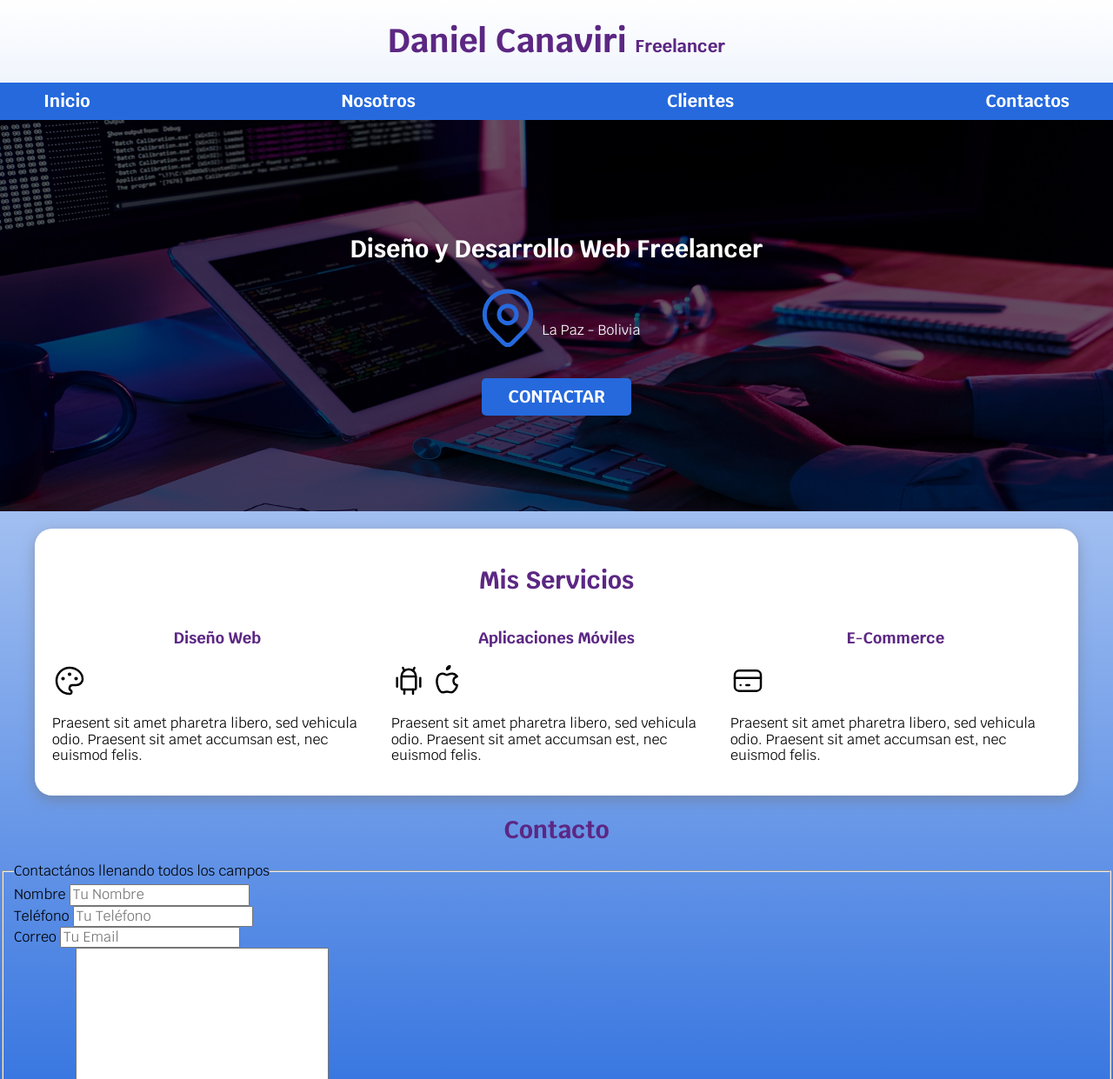
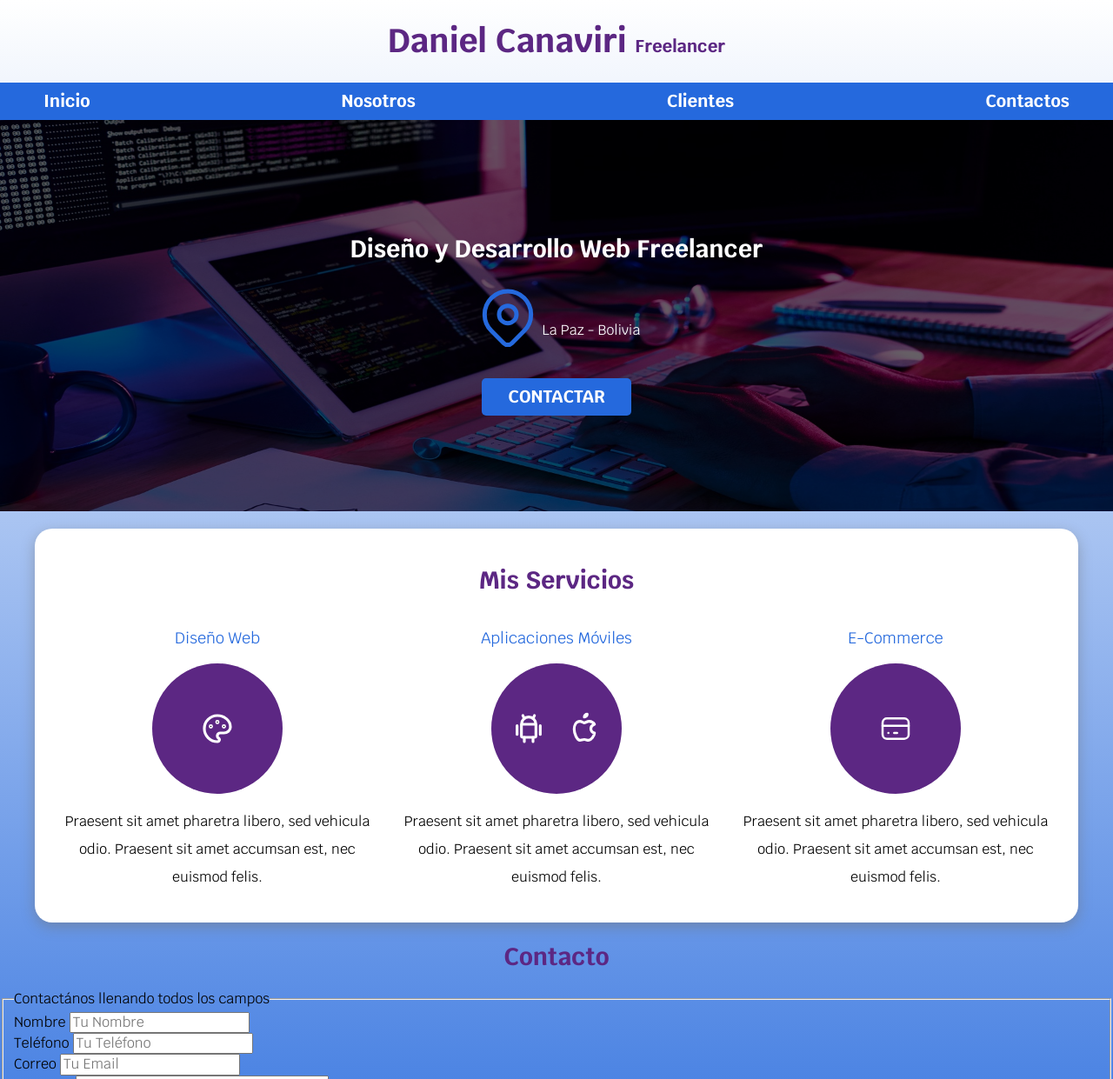
Before and after one commit to DanielCanaviriMenaWebDeveloper/Web-Site-Freelancer, a plain HTML site: page index.html in a window 1280 px wide. Shown: the top 1241 px of the page at 87% size. Drawn offline with Linux system fonts and the light colour scheme.

Commit message:
Terminando la sección de Servicios

```diff
--- a/css/styles.css
+++ b/css/styles.css
@@ -166,6 +166,34 @@ h1, h2, h3 {
     }
 }
 
+.servicio {
+    display: flex;
+    flex-direction: column;
+    align-items: center;
+}
+
+.servicio h3 {
+    color: var(--secondary);
+    font-weight: 400;
+}
+
+.servicio p {
+    line-height: 2;
+    text-align: center;
+}
+
+.servicio .iconos {
+    width: 15rem;
+    height: 15rem;
+    background-color: var(--primary);
+    display: flex;
+    justify-content: space-evenly;
+    align-items: center;
+    border-radius: 50%;
+}
+
+
+
 
 
 
--- a/index.html
+++ b/index.html
@@ -58,27 +58,31 @@
             <h2>Mis Servicios</h2>
 
             <div class="servicios">
-                <section>
+                <section class="servicio">
                     <h3>Diseño Web</h3>
+
+                    <div class="iconos">
                         <!-- Logo SVG Paleta : palette -->
                         <!-- Size: 40px -  Stroke: 1.5px - Color: #000000 -->
-                    <svg xmlns="http://www.w3.org/2000/svg" class="icon icon-tabler icon-tabler-palette" width="40" height="40" viewBox="0 0 24 24" stroke-width="1.5" stroke="#000000" fill="none" stroke-linecap="round" stroke-linejoin="round">
+                        <svg xmlns="http://www.w3.org/2000/svg" class="icon icon-tabler icon-tabler-palette" width="40" height="40" viewBox="0 0 24 24" stroke-width="1.9" stroke="#ffffff" fill="none" stroke-linecap="round" stroke-linejoin="round">
                             <path stroke="none" d="M0 0h24v24H0z" fill="none"/>
                             <path d="M12 21a9 9 0 1 1 0 -18a9 8 0 0 1 9 8a4.5 4 0 0 1 -4.5 4h-2.5a2 2 0 0 0 -1 3.75a1.3 1.3 0 0 1 -1 2.25" />
                             <circle cx="7.5" cy="10.5" r=".5" fill="currentColor" />
                             <circle cx="12" cy="7.5" r=".5" fill="currentColor" />
                             <circle cx="16.5" cy="10.5" r=".5" fill="currentColor" />
                         </svg>
+                    </div>
 
                     <p>Praesent sit amet pharetra libero, sed vehicula odio. Praesent sit amet accumsan est, nec euismod felis. </p>
                 </section>
 
-                <section>
+                <section class="servicio">
                     <h3>Aplicaciones Móviles</h3>
 
+                    <div class="iconos">
                         <!-- Logo SVG Android : brand-android -->
                         <!-- Size: 40px -  Stroke: 1.5px - Color: #000000 -->
-                    <svg xmlns="http://www.w3.org/2000/svg" class="icon icon-tabler icon-tabler-brand-android" width="40" height="40" viewBox="0 0 24 24" stroke-width="1.5" stroke="#000000" fill="none" stroke-linecap="round" stroke-linejoin="round">
+                        <svg xmlns="http://www.w3.org/2000/svg" class="icon icon-tabler icon-tabler-brand-android" width="40" height="40" viewBox="0 0 24 24" stroke-width="1.9" stroke="#ffffff" fill="none" stroke-linecap="round" stroke-linejoin="round">
                             <path stroke="none" d="M0 0h24v24H0z" fill="none"/>
                             <line x1="4" y1="10" x2="4" y2="16" />
                             <line x1="20" y1="10" x2="20" y2="16" />
@@ -90,27 +94,30 @@
                         </svg>
                         <!-- Logo SVG Apple : brand-apple -->
                         <!-- Size: 40px -  Stroke: 1.5px - Color: #000000 -->
-                    <svg xmlns="http://www.w3.org/2000/svg" class="icon icon-tabler icon-tabler-brand-apple" width="40" height="40" viewBox="0 0 24 24" stroke-width="1.5" stroke="#000000" fill="none" stroke-linecap="round" stroke-linejoin="round">
+                        <svg xmlns="http://www.w3.org/2000/svg" class="icon icon-tabler icon-tabler-brand-apple" width="40" height="40" viewBox="0 0 24 24" stroke-width="1.9" stroke="#ffffff" fill="none" stroke-linecap="round" stroke-linejoin="round">
                             <path stroke="none" d="M0 0h24v24H0z" fill="none"/>
                             <path d="M9 7c-3 0 -4 3 -4 5.5c0 3 2 7.5 4 7.5c1.088 -.046 1.679 -.5 3 -.5c1.312 0 1.5 .5 3 .5s4 -3 4 -5c-.028 -.01 -2.472 -.403 -2.5 -3c-.019 -2.17 2.416 -2.954 2.5 -3c-1.023 -1.492 -2.951 -1.963 -3.5 -2c-1.433 -.111 -2.83 1 -3.5 1c-.68 0 -1.9 -1 -3 -1z" />
                             <path d="M12 4a2 2 0 0 0 2 -2a2 2 0 0 0 -2 2" />
                         </svg>
+                    </div>
 
                     <p>Praesent sit amet pharetra libero, sed vehicula odio. Praesent sit amet accumsan est, nec euismod felis. </p>
                 </section>
 
-                <section>
+                <section class="servicio">
                     <h3>E-Commerce</h3>
 
+                    <div class="iconos">
                         <!-- Logo SVG Tarjeta : credit-card -->
                         <!-- Size: 40px -  Stroke: 1.5px - Color: #000000 -->
-                    <svg xmlns="http://www.w3.org/2000/svg" class="icon icon-tabler icon-tabler-credit-card" width="40" height="40" viewBox="0 0 24 24" stroke-width="1.5" stroke="#000000" fill="none" stroke-linecap="round" stroke-linejoin="round">
+                        <svg xmlns="http://www.w3.org/2000/svg" class="icon icon-tabler icon-tabler-credit-card" width="40" height="40" viewBox="0 0 24 24" stroke-width="1.5" stroke="#ffffff" fill="none" stroke-linecap="round" stroke-linejoin="round">
                             <path stroke="none" d="M0 0h24v24H0z" fill="none"/>
                             <rect x="3" y="5" width="18" height="14" rx="3" />
                             <line x1="3" y1="10" x2="21" y2="10" />
                             <line x1="7" y1="15" x2="7.01" y2="15" />
                             <line x1="11" y1="15" x2="13" y2="15" />
                         </svg>
+                    </div>
 
                     <p>Praesent sit amet pharetra libero, sed vehicula odio. Praesent sit amet accumsan est, nec euismod felis. </p>
                 </section>
```
Lines whose indentation alone changed are shown as unchanged.
